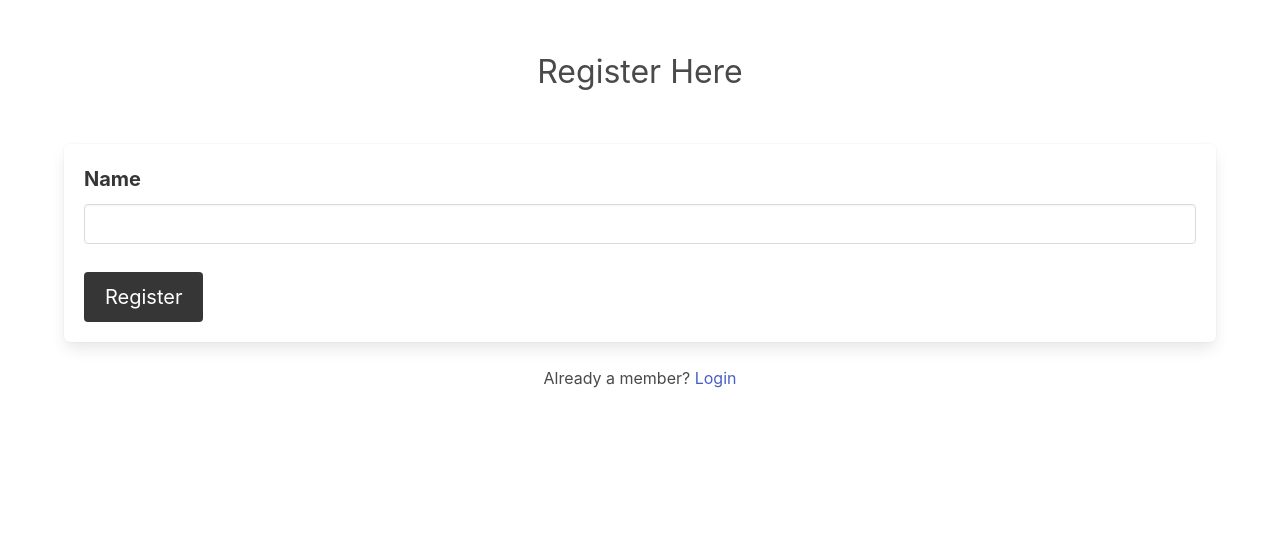
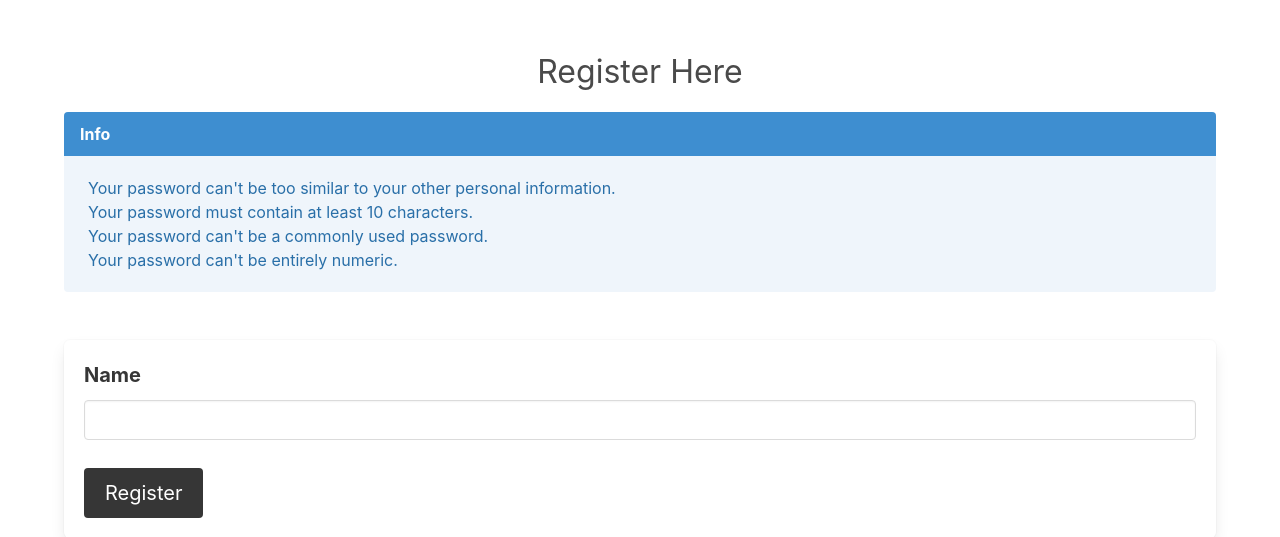
Before and after one commit to Bukkaraya/Chronosal, a Django app: template templates/registration/registration_form.html in a window 1280 px wide. Shown: the part 52-589 px from the top of the page. Run offline with Django 3.2, Linux system fonts and the light colour scheme; the template is opened without the code that fills it: values that come from a table or form of the project are taken from there, others are empty; some libraries are stand-ins or nearby versions.

Commit message:
Added info in registration form

```diff
--- a/static/css/style.css
+++ b/static/css/style.css
@@ -66,6 +66,9 @@
     color: #D32F2F;
 }
 
+.message{
+    margin: 1em auto 0 ;
+}
 
 
 
--- a/templates/registration/registration_form.html
+++ b/templates/registration/registration_form.html
@@ -6,8 +6,21 @@
 {% endblock %}
 
 {% block body %}
-    <section class="section has-text-centered has-text-centered">
-        <h1 class="is-bold is-size-3 ">Register Here</h1>
+    <section class="section has-text-centered">
+        <h1 class="is-bold is-size-3">Register Here</h1>
+        <article class="container message is-info has-text-left">
+            <div class="message-header">
+              <p>Info</p>
+            </div>
+            <div class="message-body">
+              <ul>
+                <li>Your password can't be too similar to your other personal information.</li>
+                <li>Your password must contain at least 10 characters.</li>
+                <li>Your password can't be a commonly used password.</li>
+                <li>Your password can't be entirely numeric.</li>
+              </ul>
+            </div>
+        </article>
     </section>
     <div class="container box">
         {% if form.non_field_errors %}
@@ -49,6 +62,4 @@
             <a href="{% url 'auth_login' %}">Login</a>
         </p>
     </div>
-
-
 {% endblock %}
```
